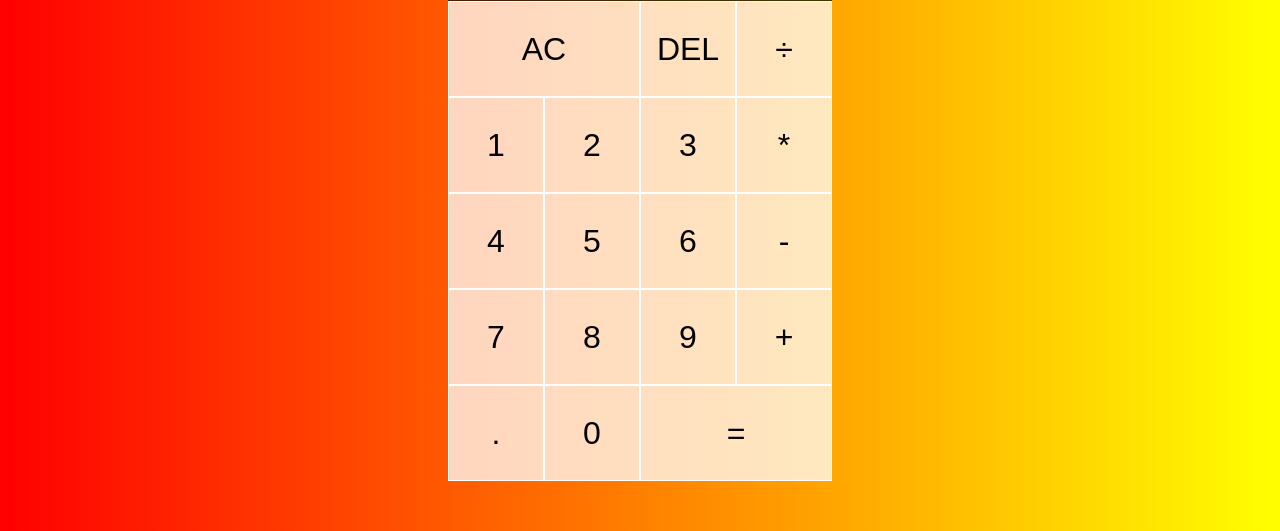
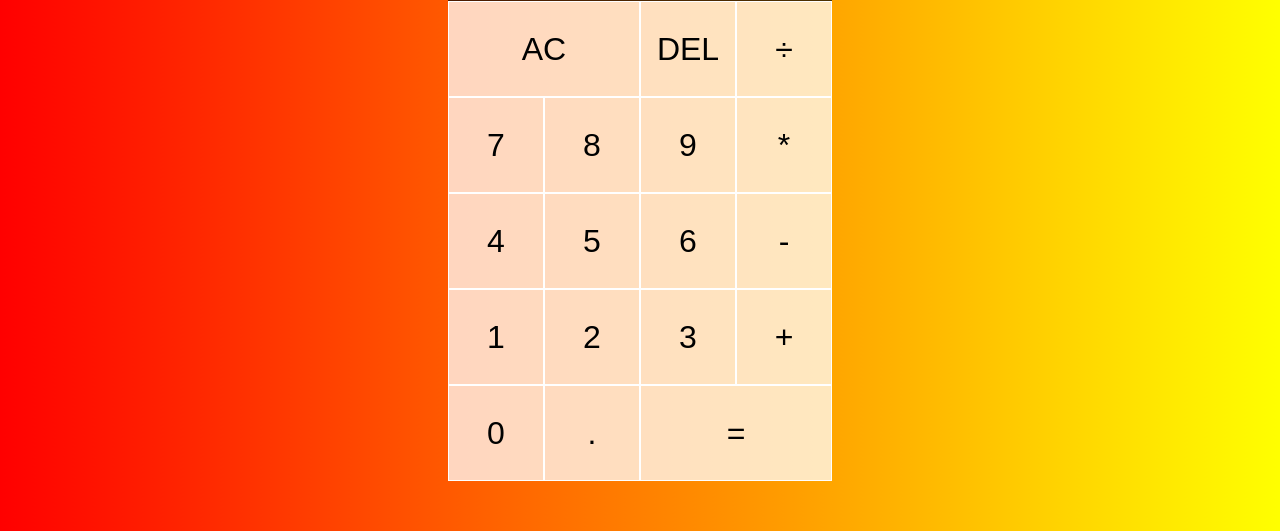
Before and after one commit to DragoslavR/calculator_react, a React (Create React App) app: page / in a window 1280 px wide. Shown: the part 143-674 px from the top of the page. Built offline with nearby package versions, Linux system fonts and the light colour scheme.

Commit message:
finished adding operations

```diff
--- a/src/App.js
+++ b/src/App.js
@@ -15,6 +15,13 @@ export const ACTIONS = {
 function reducer(state, { type, payload }) {
   switch (type) {
     case ACTIONS.ADD_DIGIT:
+      if (state.overwrite) {
+        return {
+          ...state,
+          currentOperand: payload.digit,
+          overwrite: false
+        }
+      }
       if (payload.digit === "0" && state.currentOperand === "0") {
         return state
       }
@@ -25,11 +32,99 @@ function reducer(state, { type, payload }) {
         ...state,
         currentOperand: `${state.currentOperand || ""}${payload.digit}`,
       }
+
+    case ACTIONS.CLEAR:
+      return {}
+
+    case ACTIONS.DELETE_DIGIT:
+      if (state.overwrite) {
+        return {
+          ...state,
+          overwrite: false,
+          currentOperand: null
+        }
+      }
+        if (state.currentOperand == null) return state
+        if (state.currentOperand.length === 1) {
+          return {
+            ...state,
+            currentOperand:null
+          }
+
+        }
+        return {
+          ...state,
+          currentOperand: state.currentOperand.slice(0, -1),
+        }
+
+      case ACTIONS.EVALUATE:
+        if (
+          state.operation == null ||
+          state.currentOperand == null ||
+          state.previousOperand == null
+        ) {
+          return state
+        }
+
+        return {
+          ...state,
+          overwrite: true,
+          previousOperand: null,
+          operation: null,
+          currentOperand: evaluate(state)
+        }
+
     case ACTIONS.CHOOSE_OPERATION:
       if (state.currentOperand == null && state.previousOperand == null) {
         return state
       }
+
+      if (state.currentOperand == null) {
+        return {
+          ...state,
+          operation: payload.operation,
+        }
+      }
+
+      if (state.previousOperand == null) {
+        return {
+          ...state,
+          operation: payload.operation,
+          previousOperand: state.currentOperand,
+          currentOperand: null,
+        }
+      }
+
+      return {
+        ...state,
+        previousOperand: evaluate(state),
+        operation: payload.operation,
+        currentOperand: null
+      }
   }
+}
+
+function evaluate({ currentOperand, previousOperand, operation }) {
+  const prev = parseFloat(previousOperand)
+  const current = parseFloat(currentOperand)
+  if (isNaN(prev) || isNaN(current)) return ""
+  let computation = ""
+  switch (operation) {
+    case "+":
+      computation = prev + current
+      break
+    case "-":
+      computation = prev - current
+      break
+    case "*":
+        computation = prev * current
+        break
+    case "÷":
+        computation = prev / current
+        break
+  }
+
+  return computation.toString()
 }
 
 function App() {
@@ -41,24 +136,24 @@ function App() {
         <div className="previous-operand">{previousOperand} {operation}</div>
         <div className="current-operand">{currentOperand}</div>
       </div>
-      <button className="span-two">AC</button>
-      <button>DEL</button>
+      <button className="span-two" onClick={() => dispatch({ type: ACTIONS.CLEAR })}>AC</button>
+      <button onClick={() => dispatch({ type: ACTIONS.DELETE_DIGIT })}>DEL</button>
       <OperationButton operation="÷" dispatch={dispatch} />
-      <DigitButton digit="1" dispatch={dispatch} />
-      <DigitButton digit="2" dispatch={dispatch} />
-      <DigitButton digit="3" dispatch={dispatch} />
+      <DigitButton digit="7" dispatch={dispatch} />
+      <DigitButton digit="8" dispatch={dispatch} />
+      <DigitButton digit="9" dispatch={dispatch} />
       <OperationButton operation="*" dispatch={dispatch} />
       <DigitButton digit="4" dispatch={dispatch} />
       <DigitButton digit="5" dispatch={dispatch} />
       <DigitButton digit="6" dispatch={dispatch} />
       <OperationButton operation="-" dispatch={dispatch} />
-      <DigitButton digit="7" dispatch={dispatch} />
-      <DigitButton digit="8" dispatch={dispatch} />
-      <DigitButton digit="9" dispatch={dispatch} />
+      <DigitButton digit="1" dispatch={dispatch} />
+      <DigitButton digit="2" dispatch={dispatch} />
+      <DigitButton digit="3" dispatch={dispatch} />
       <OperationButton operation="+" dispatch={dispatch} />
+      <DigitButton digit="0" dispatch={dispatch} />
       <DigitButton digit="." dispatch={dispatch} />
-      <DigitButton digit="0" dispatch={dispatch} />
-      <button className="span-two">=</button>
+      <button className="span-two" onClick={() => dispatch({ type: ACTIONS.EVALUATE })}>=</button>
     </div>
     )
 }
```
